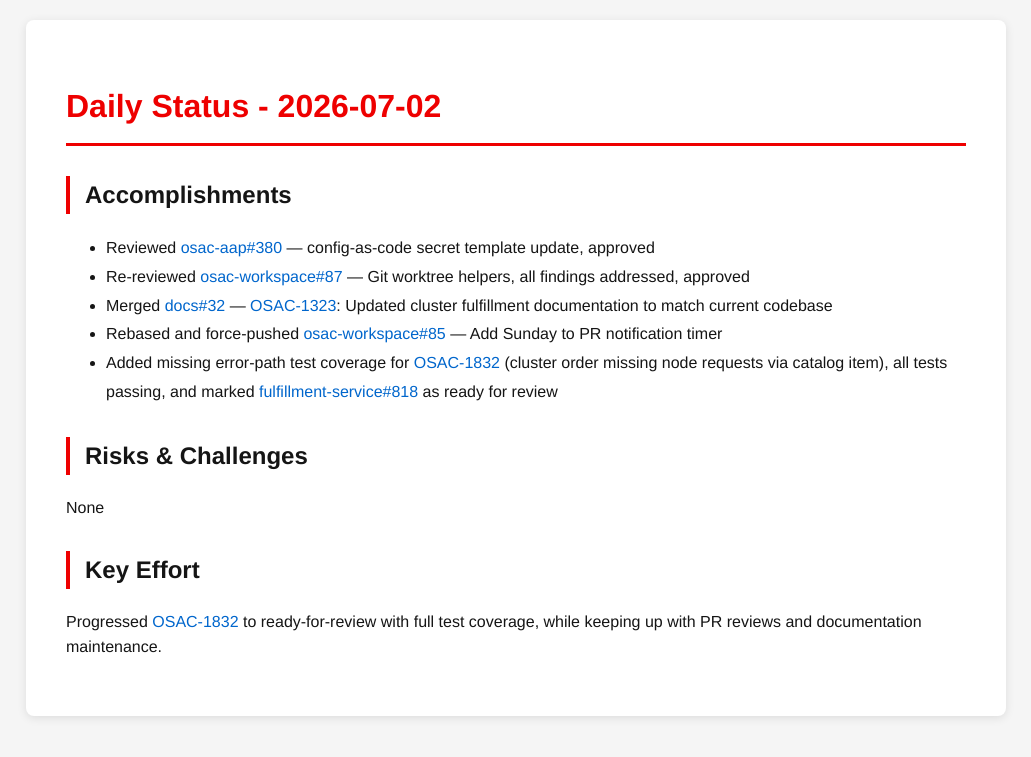
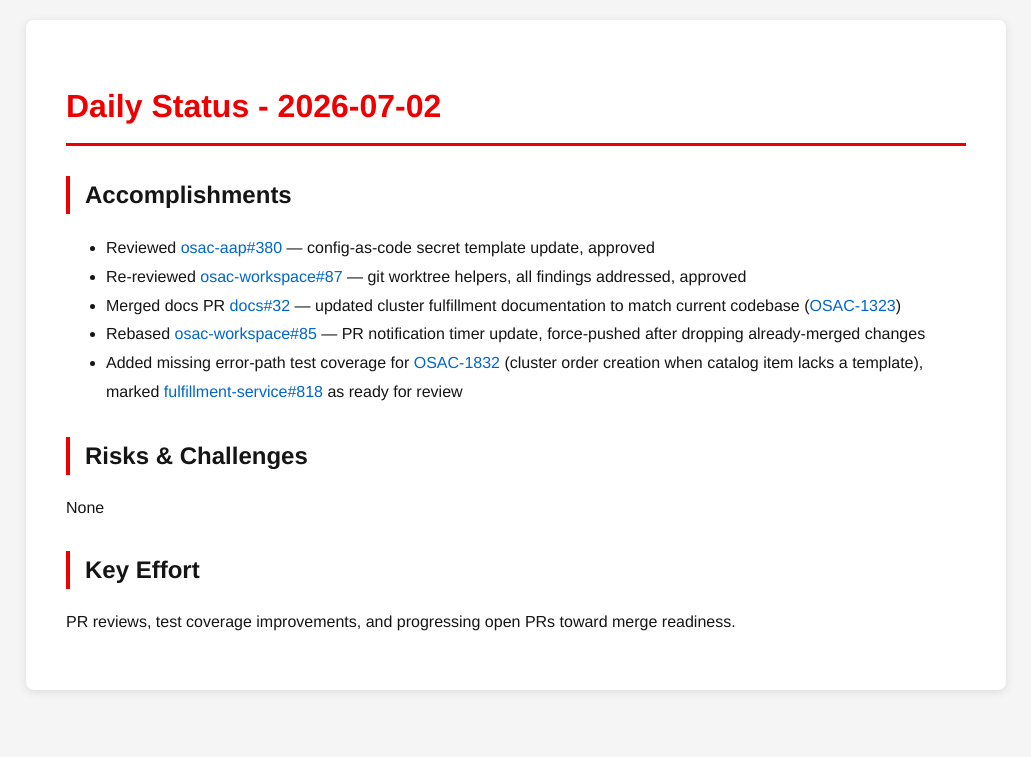
Before and after one commit to tzvatot/daily-status, a Jekyll site: the page built from 2026-07-02.md, in a window 1280 px wide. Shown: the top 757 px of the page, without its empty margins (124-1155 px from the left). Built offline with Jekyll 4.4.1, drawn with Linux system fonts in a browser that asks for light colours.

Commit message:
Daily status update - 2026-07-02

```diff
--- a/2026-07-02.md
+++ b/2026-07-02.md
@@ -8,13 +8,13 @@ date: 2026-07-02
 
 ## Accomplishments
 - Reviewed [osac-aap#380](https://github.com/osac-project/osac-aap/pull/380) — config-as-code secret template update, approved
-- Re-reviewed [osac-workspace#87](https://github.com/osac-project/osac-workspace/pull/87) — Git worktree helpers, all findings addressed, approved
-- Merged [docs#32](https://github.com/osac-project/docs/pull/32) — [OSAC-1323](https://redhat.atlassian.net/browse/OSAC-1323): Updated cluster fulfillment documentation to match current codebase
-- Rebased and force-pushed [osac-workspace#85](https://github.com/osac-project/osac-workspace/pull/85) — Add Sunday to PR notification timer
-- Added missing error-path test coverage for [OSAC-1832](https://redhat.atlassian.net/browse/OSAC-1832) (cluster order missing node requests via catalog item), all tests passing, and marked [fulfillment-service#818](https://github.com/osac-project/fulfillment-service/pull/818) as ready for review
+- Re-reviewed [osac-workspace#87](https://github.com/osac-project/osac-workspace/pull/87) — git worktree helpers, all findings addressed, approved
+- Merged docs PR [docs#32](https://github.com/osac-project/docs/pull/32) — updated cluster fulfillment documentation to match current codebase ([OSAC-1323](https://redhat.atlassian.net/browse/OSAC-1323))
+- Rebased [osac-workspace#85](https://github.com/osac-project/osac-workspace/pull/85) — PR notification timer update, force-pushed after dropping already-merged changes
+- Added missing error-path test coverage for [OSAC-1832](https://redhat.atlassian.net/browse/OSAC-1832) (cluster order creation when catalog item lacks a template), marked [fulfillment-service#818](https://github.com/osac-project/fulfillment-service/pull/818) as ready for review
 
 ## Risks & Challenges
 None
 
 ## Key Effort
-Progressed [OSAC-1832](https://redhat.atlassian.net/browse/OSAC-1832) to ready-for-review with full test coverage, while keeping up with PR reviews and documentation maintenance.
+PR reviews, test coverage improvements, and progressing open PRs toward merge readiness.
```
